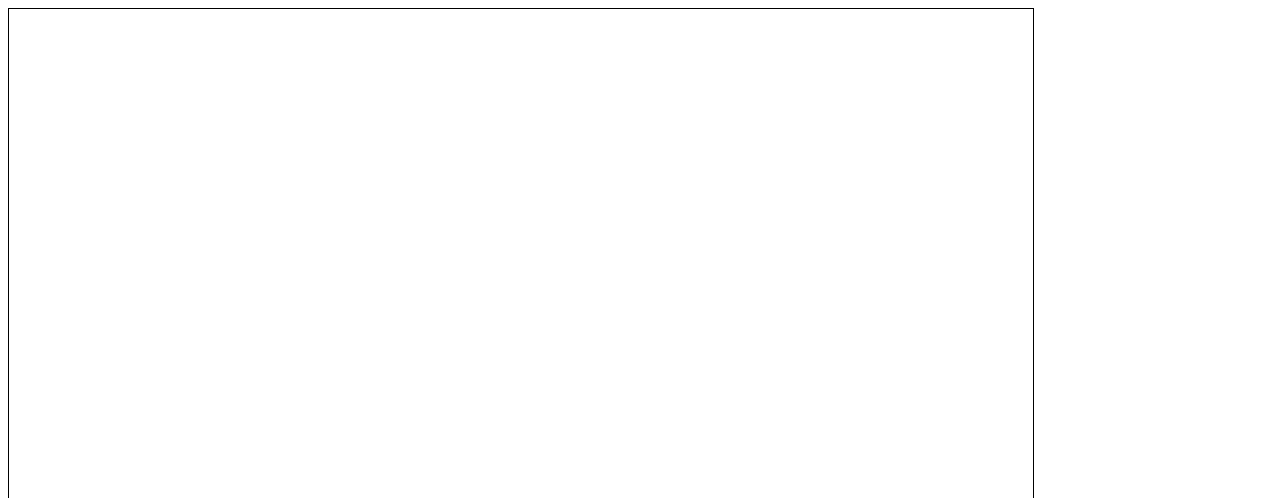
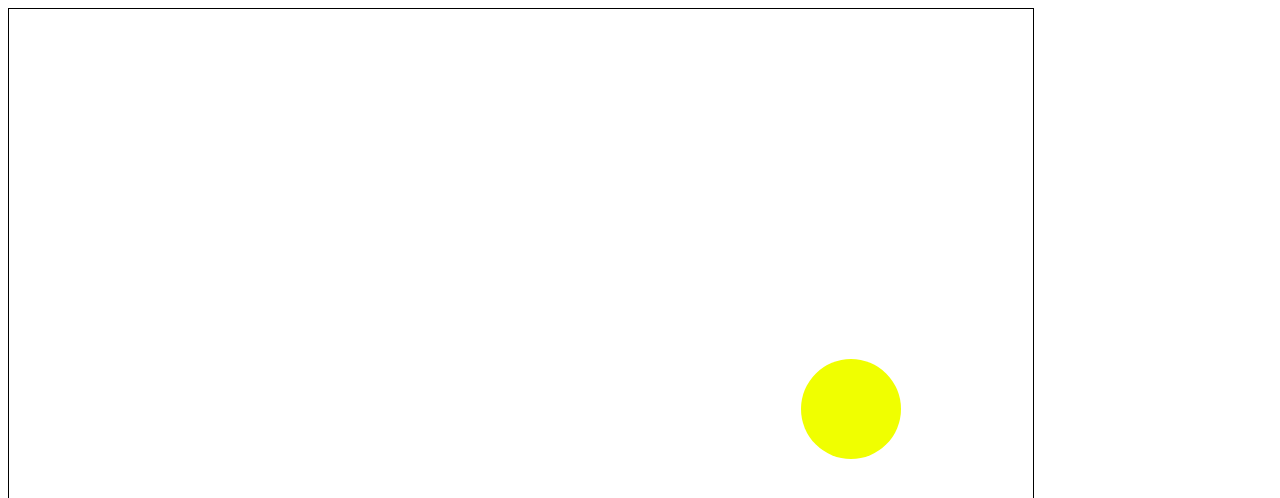
Before and after one commit to Roni-Jo/GameProto, a plain HTML site: page Level1/Move/index.html in a window 1280 px wide. Shown: the top 498 px of the page. Drawn offline with Linux system fonts and the light colour scheme; files that its build step writes are made by us from their sources.

Commit message:
ball bounce

```diff
--- a/Level1/Move/index.html
+++ b/Level1/Move/index.html
@@ -14,5 +14,6 @@
 </body>
 
 <script type = "text/javascript" src="js/ball.js"></script>
+<script type = "text/javascript" src="js/collison.js"></script>
 
 </html>
--- a/Level1/Move/js/ball.js
+++ b/Level1/Move/js/ball.js
@@ -1,16 +1,15 @@
-//variables
-var canvas = document.getElementById("canvas");
-var context = canvas.getContext("2d");
-var timer = setInterval(animate,1000/60)
-var ball = new GameObject()
-
-function GameObject(x,y,w,h,color)
+//ball document
+function Ball()
 {
     //defaults
     this.x = canvas.width/2;
     this.y = canvas.height/2;
+
+    //ball speed
     this.vx = 0;
     this.vy = 0;
+
+    //ball size
     this.width = 100;
     this.height = 100;
 
@@ -31,17 +30,11 @@ function GameObject(x,y,w,h,color)
 		context.restore();
 
     }
-}
 
+    //ball movement
     this.move = function()
     {
         this.x += this.vx;
         this.y += this.vy;
     }
-
-function animate(){
-    context.clearRect(0,0,canvas.width,canvas.height);
-    ball.x += 2;
-    ball.drawCircle();
-
 }
--- /dev/null
+++ b/Level1/Move/js/collison.js
@@ -0,0 +1,40 @@
+//variables
+var canvas;
+var context;
+var timer;
+interval = 1000/60;
+var ball;
+
+canvas = document.getElementById("canvas");
+context = canvas.getContext("2d");
+//Instantiate of the ball
+ball = new Ball();
+
+//balls speed
+ball.vx = 2;
+ball.vy = 0;
+
+timer = setInterval(animate, interval);
+
+function animate(){
+
+    context.clearRect(0,0,canvas.width,canvas.height);
+
+    //moving the ball
+    ball.move();
+
+    //collison check, if hit right side go left
+    if(ball.x > canvas.width - ball.width/2)
+	{
+		ball.vx = -ball.vx;
+    }
+
+    //go right if hit left
+    if(ball.x < 0 + ball.width/2)
+	{
+		ball.vx = -ball.vx;
+	}
+
+    ball.drawCircle();
+
+}
```
Also changed, not shown: Week 1/week1_animation.html (+2 -2 lines). Lines whose indentation alone changed are shown as unchanged.
